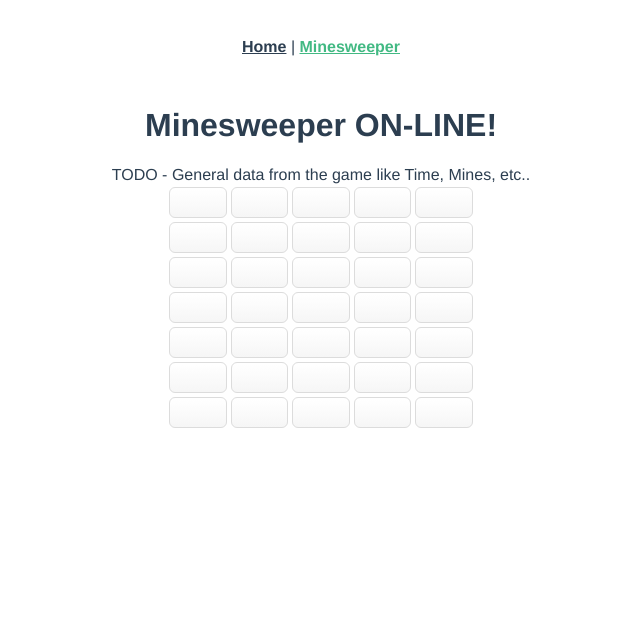
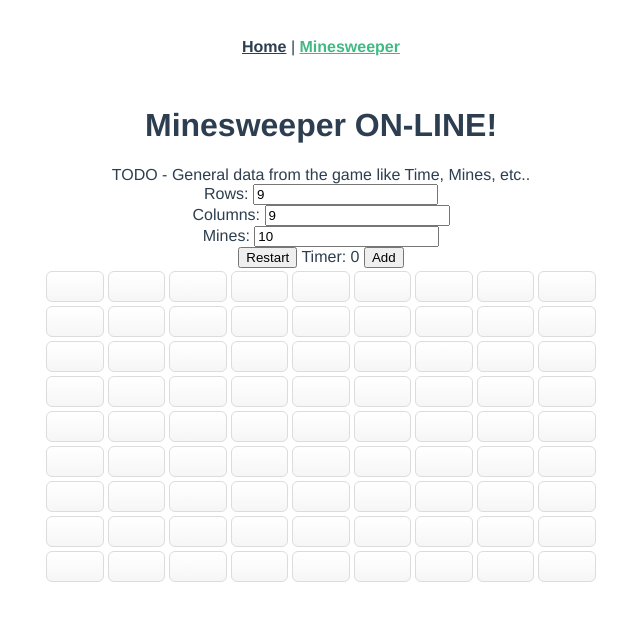
Before and after one commit to jeroig/minesweeper-vue, a Vue app: page /minesweeper in a window 1280 px wide. Shown: the top 620 px of the page, without its empty margins (319-959 px from the left). Built offline with nearby package versions, Linux system fonts and the light colour scheme; no server answers; what vue-swal would draw is missing.

Commit message:
Improve components + add Vuex to track siblings components

```diff
--- a/src/components/Board.vue
+++ b/src/components/Board.vue
@@ -23,12 +23,25 @@ import Cell from "@/components/Cell.vue";
 
 export default {
   name: "board",
+  /*
   data() {
     return {
-      state: "playing",
-      columns: 5,
-      rows: 7
+      rows: this.$store.state.rows,
+      columns: this.$store.state.columns,
+      mines:  this.$store.state.mines,
     };
+  },
+  */
+  computed: {
+    rows() {
+      return this.$store.state.rows
+    },
+    columns() {
+      return this.$store.state.columns
+    },
+    mines() {
+      return this.$store.state.mines
+    },
   },
   components: {
     Cell
@@ -45,13 +58,19 @@ export default {
         document.getElementById("cell_" + key).click();
     }
   },
-
+/*
   beforeMount: function() {
-    fetch("http://localhost:3000/api/game/reset.json")
-      .then(response => response.json())
-      .then(data => {
+    fetch(
+      "http://localhost:3000/api/game/reset/" +
+        this.rows + "/" +
+        this.columns + "/" +
+        this.mines + ".json"
+    )
+    .then(response => response.json())
+    .then(data => {
         console.log(data);
-      });
+    });
   }
+*/
 };
 </script>
--- a/src/components/Cell.vue
+++ b/src/components/Cell.vue
@@ -4,6 +4,7 @@
       v-if="click & (value != -1)"
       class="myButton2"
       v-bind:style="{ color: activeColor }"
+      v-bind:restart="restart"
       disabled
     >
       {{ value }}
@@ -12,6 +13,7 @@
       v-else-if="click & (value == -1)"
       class="myButton"
       v-bind:style="{ color: activeColor }"
+      v-bind:restart="restart"
     >
       <i class="fas fa-bomb"></i>
     </button>
@@ -20,6 +22,7 @@
       v-on:contextmenu.prevent="newState('mark')"
       class="myButton"
       v-bind:style="{ color: activeColor }"
+      v-bind:restart="restart"
     >
       <i class="fas fa-question"></i>
     </button>
@@ -28,6 +31,7 @@
       v-on:contextmenu.prevent="newState('to_click')"
       class="myButton"
       v-bind:style="{ color: activeColor }"
+      v-bind:restart="restart"
     >
       <i class="fas fa-flag"></i>
     </button>
@@ -38,6 +42,7 @@
       v-bind:id="id"
       class="myButton"
       v-bind:style="{ color: activeColor }"
+      v-bind:restart="restart"
     >
       &ensp;
     </button>
@@ -47,7 +52,17 @@
 <script>
 export default {
   name: "Cell",
-  props: ["row", "col"],
+  //props: ["row", "col"],
+  props: {
+    row: {
+      type: Number,
+      required: true
+    },
+    col: {
+      type: Number,
+      required: true
+    }
+  },
   data: function() {
     return {
       value: 0,
@@ -57,6 +72,13 @@ export default {
     };
   },
   computed: {
+    restart: function() {
+      this.value = 0
+      this.question = false
+      this.mark = false
+      this.click = false
+      return this.$store.state.restart
+    },
     id: function() {
       return "cell_" + this.row + "_" + this.col;
     },
--- a/src/components/Status.vue
+++ b/src/components/Status.vue
@@ -1,5 +1,31 @@
 <template>
   <div>
-    TODO - General data from the game like Time, Mines, etc..
+    TODO - General data from the game like Time, Mines, etc..<br>
+    Rows:  <input type="number" v-model:value="rows" /> <br>
+    Columns:  <input type="number" v-model:value="columns" /> <br>
+    Mines: <input type="number" v-model:value="mines" /> <br>
+    <button @click="restart"> Restart </button>
+    Timer: {{ $store.state.timer }}   <button @click="increment"> Add </button>
   </div>
 </template>
+
+<script>
+export default  {
+  data(){
+    return {
+      rows: this.$store.state.rows,
+      columns: this.$store.state.columns,
+      mines: this.$store.state.mines
+    }
+  },
+  methods: {
+    restart() {
+      this.$store.dispatch('asyncRestart', {rows: this.rows, columns: this.columns, mines: this.mines})
+      //this.$store.commit('restartGame', {rows: this.rows, columns: this.columns, mines: this.mines} );
+    },
+    increment() {
+      //this.$store.commit('increment')
+    }
+  }
+}
+</script>
--- a/src/main.js
+++ b/src/main.js
@@ -2,8 +2,8 @@ import Vue from "vue";
 import VueSwal from "vue-swal";
 import App from "./App.vue";
 import router from "./router";
-import store from "./store";
-
+//import store from "./store";
+import store from "./store/store";
 
 Vue.config.productionTip = false;
 Vue.use(VueSwal);
--- a/src/store.js
+++ /dev/null
@@ -1,10 +0,0 @@
-import Vue from "vue";
-import Vuex from "vuex";
-
-Vue.use(Vuex);
-
-export default new Vuex.Store({
-  state: {},
-  mutations: {},
-  actions: {}
-});
--- /dev/null
+++ b/src/store/store.js
@@ -0,0 +1,46 @@
+import Vue from "vue";
+import Vuex from "vuex";
+
+Vue.use(Vuex);
+
+export default new Vuex.Store({
+  state: {
+    timer: 0,
+    rows: 9,
+    columns: 9,
+    mines: 10,
+    state: 'playing',
+    restart: 0
+  },
+  getters: {
+  },
+  mutations: {
+    restartGame(state, data) {
+      state.rows = data.board.rows
+      state.columns = data.board.columns
+      state.mines = data.board.mines
+      state.state = data.board.state
+      state.restart++;
+    },
+    increment(state) {
+      state.timer++
+    }
+  },
+  actions: {
+    asyncRestart: ({ commit }, newValues ) => {
+      setTimeout( () => {
+          fetch(
+            "http://localhost:3000/api/game/reset/" +
+              newValues.rows + "/" +
+              newValues.columns + "/" +
+              newValues.mines + ".json"
+          )
+          .then(response => response.json())
+          .then(data => {
+              console.log(data);
+              commit('restartGame', data)
+          });
+      }, 500);
+    }
+  }
+});
```
